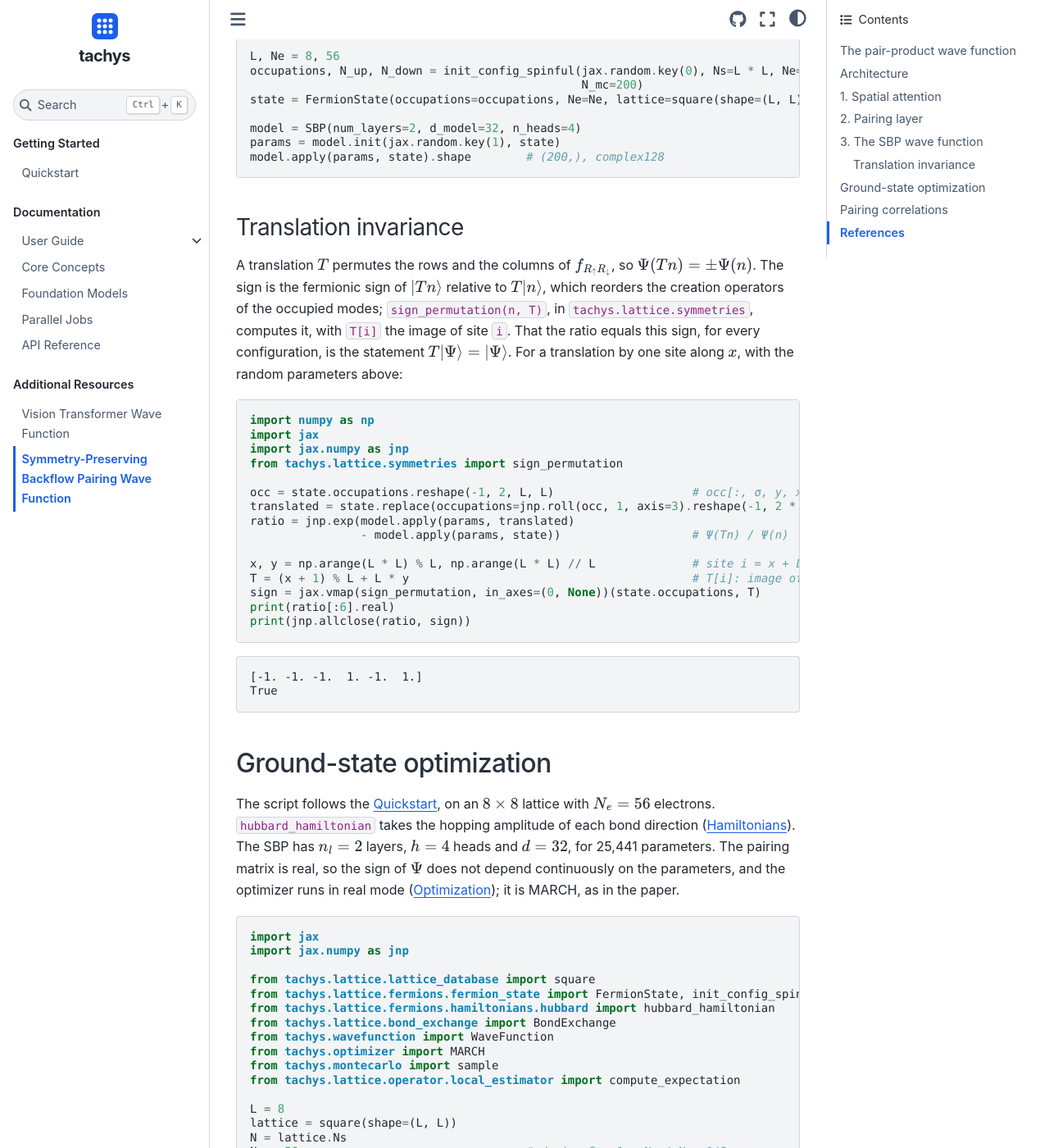
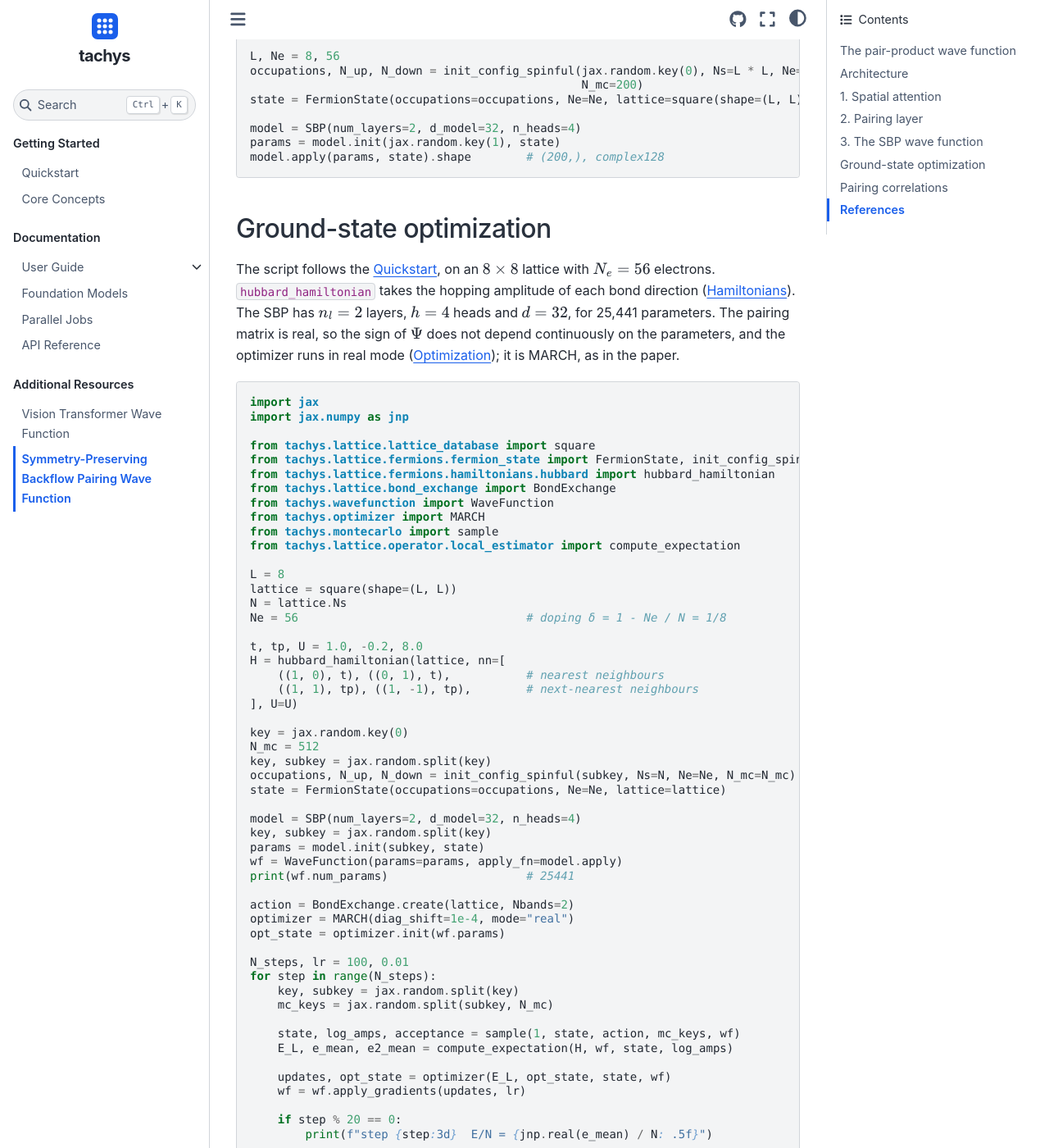
Before and after one commit to tachys-dev/tachys, a Sphinx documentation site: the page built from docs/resources/sbp_wavefunction.md, in a window 1280 px wide and 1400 px high, scrolled down 5479 px. Shown: the whole window at 82% size. Built offline with Sphinx 7.4.7 and the Sphinx Book theme 1.1.4, drawn with Linux system fonts in a browser that asks for light colours.

Commit message:
Move Core Concepts to Getting Started

````diff
--- a/docs/resources/sbp_wavefunction.md
+++ b/docs/resources/sbp_wavefunction.md
@@ -285,40 +285,6 @@ params = model.init(jax.random.key(1), state)
 model.apply(params, state).shape        # (200,), complex128
 ```
 
-### Translation invariance
-
-A translation $T$ permutes the rows and the columns of
-$f_{R_\uparrow R_\downarrow}$, so $\Psi(Tn) = \pm\Psi(n)$. The sign is the
-fermionic sign of $|Tn\rangle$ relative to $T|n\rangle$, which reorders the
-creation operators of the occupied modes; `sign_permutation(n, T)`, in
-`tachys.lattice.symmetries`, computes it, with `T[i]` the image of site `i`.
-That the ratio equals this sign, for every configuration, is the statement
-$T|\Psi\rangle = |\Psi\rangle$. For a translation by one site along $x$, with
-the random parameters above:
-
-```python
-import numpy as np
-import jax
-import jax.numpy as jnp
-from tachys.lattice.symmetries import sign_permutation
-
-occ = state.occupations.reshape(-1, 2, L, L)                    # occ[:, σ, y, x]
-translated = state.replace(occupations=jnp.roll(occ, 1, axis=3).reshape(-1, 2 * L * L))
-ratio = jnp.exp(model.apply(params, translated)
-                - model.apply(params, state))                   # Ψ(Tn) / Ψ(n)
-
-x, y = np.arange(L * L) % L, np.arange(L * L) // L              # site i = x + L * y
-T = (x + 1) % L + L * y                                         # T[i]: image of site i
-sign = jax.vmap(sign_permutation, in_axes=(0, None))(state.occupations, T)
-print(ratio[:6].real)
-print(jnp.allclose(ratio, sign))
-```
-
-```text
-[-1. -1. -1.  1. -1.  1.]
-True
-```
-
 ## Ground-state optimization
 
 The script follows the {doc}`../quickstart`, on an $8 \times 8$ lattice with
````
Also changed, not shown: docs/contents.md (+1 -1 lines), docs/quickstart.md (+1 -1 lines).
